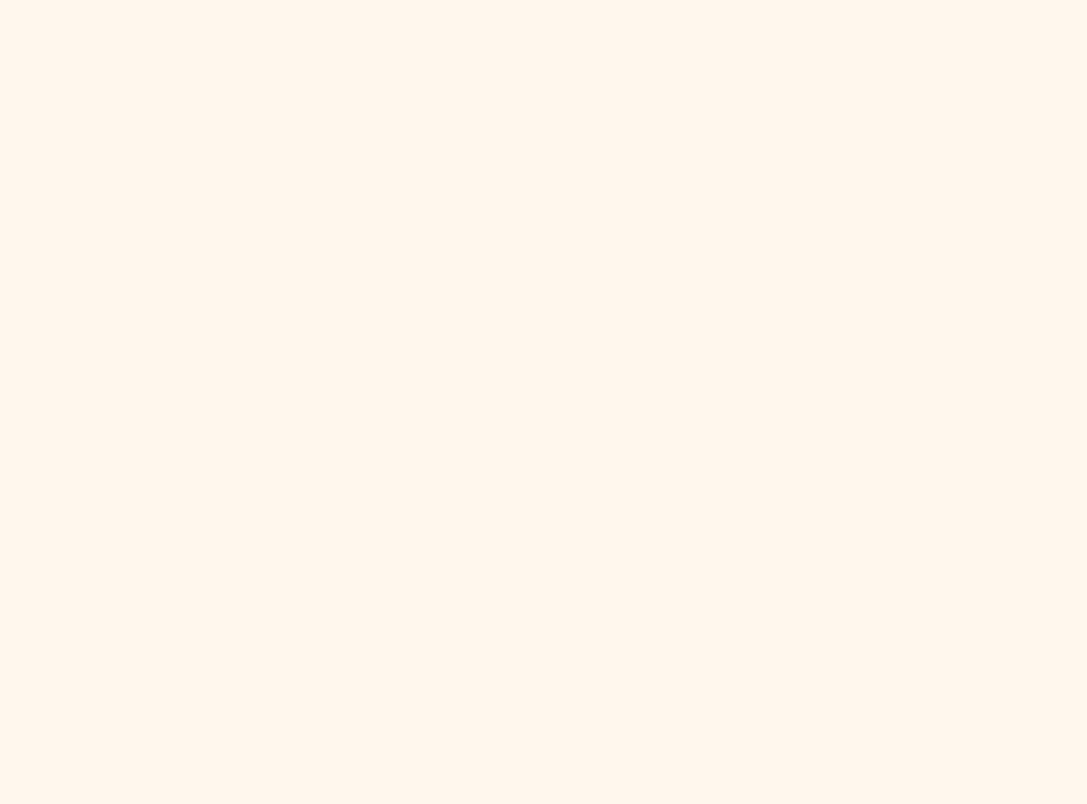
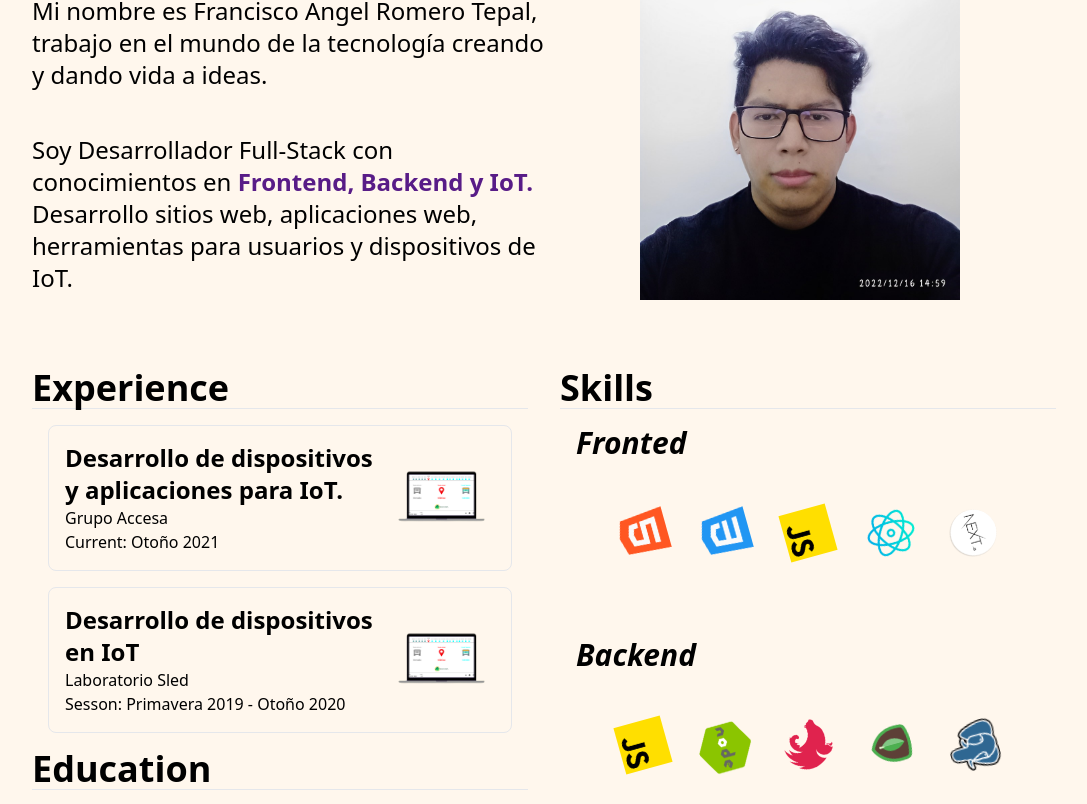
Before and after one commit to FranckRomer/romer-dev_v3, a Next.js app: page / in a window 1280 px wide. Shown: the part 1966-2770 px from the top of the page, without its empty margins (96-1183 px from the left). Before the commit the page ends 1834 px from the top, so only its background shows below. Built offline with nearby package versions, Linux system fonts and the light colour scheme.

Commit message:
about en proceso

```diff
--- a/src/pages/index.tsx
+++ b/src/pages/index.tsx
@@ -33,6 +33,46 @@ export default function Home() {
     { name: 'Domotica', path: '/projects/domotica.png', text: "Page of show devices of the buses", url: "/" },
   ]
 
+  const allSkills = [
+    {
+      name: "Fronted", text: "", skills: [
+        { name: 'Html', path: '/SKILLS/html.png' },
+        { name: 'Css', path: '/SKILLS/css.png' },
+        { name: 'JavaScript', path: '/SKILLS/js.png' },
+        { name: 'React', path: '/SKILLS/react.png' },
+        { name: 'Next js', path: '/SKILLS/nextjs.png' },
+      ]
+    },
+    {
+      name: "Backend", text: "", skills: [
+        { name: 'JavaScript', path: '/SKILLS/js.png' },
+        { name: 'Node js', path: '/SKILLS/nodejs.png' },
+        { name: 'Nest js', path: '/SKILLS/nest.png' },
+        { name: 'Mongo Db', path: '/SKILLS/mongodb.png' },
+        { name: 'Postgres', path: '/SKILLS/postgres.png' },
+      ]
+    },
+    {
+      name: "IoT", text: "", skills: [
+        { name: 'Arduino', path: '/SKILLS/arduino.png' },
+        { name: 'C++', path: '/SKILLS/c++.png' },
+        { name: 'Microchip', path: '/SKILLS/microchip.png' },
+        { name: 'Raspberry', path: '/SKILLS/raspberry.png' },
+      ]
+    },
+    {
+      name: "Other", text: "", skills: [
+        { name: 'Git', path: '/SKILLS/git.png' },
+        { name: 'Linux', path: '/SKILLS/linux.png' },
+        { name: 'Matlab', path: '/SKILLS/matlab.png' },
+        { name: 'Figma', path: '/SKILLS/figma.png' },
+        { name: 'Notion', path: '/SKILLS/notion.png' },
+      ]
+    },
+  ]
+
+
+
   // ?------------------------------
   return (
     <>
@@ -47,13 +87,13 @@ export default function Home() {
       <main className='min-h-screen'>
 
         {/* //?--------------------------------------------------------------- */}
-        <section className=' dark:bg-azul-negro sm:grid grid-cols-2 mt-8   '>
+        <section className='min-h-screen dark:bg-azul-negro sm:grid sm:grid-cols-2 mt-8   '>
 
-          <div className='m-auto px-5 text-center sm:text-start'>
+          <div className='m-auto px-5 text-center md:text-start'>
             <h2 className='text-2xl my-3'>Hi 🖖,</h2>
             <h1 className='text-6xl font-bold '>{"I'm"} <span className='text-red-400'>Franck</span></h1>
             <h3 className='text-3xl my-3 font-semibold text-purple-900 dark:text-purple-500'>{'< Web Developer />'}</h3>
-            <p className='text-gray-700 mb-8 dark:text-white'>
+            <p className='text-gray-700 mb-8 dark:text-white text-xl'>
               Desarrollo de aplicaciones web, algoritmos, bases de datos y automatizacion de dispositivos.
             </p>
             <div className='flex items-center gap-8 justify-center md:justify-start'>
@@ -77,8 +117,8 @@ export default function Home() {
           </div>
 
 
-          <div className=" hidden md:flex md:h-1/2 items-center hover:animate-born my-10 md:my-auto  ">
-            <div className=" grid grid-cols-3  md:w-3/4 mx-auto  md:gap-y-16 " >
+          <div className=" hidden sm:flex md:h-1/2 items-center hover:animate-born my-10 md:my-auto  ">
+            <div className=" grid grid-cols-3 w-4/5 md:w-3/4 mx-auto gap-y-8  md:gap-y-16 " >
               {skills.map((skill, index) => (
                 <div key={index}>
                   <Image
@@ -112,20 +152,19 @@ export default function Home() {
 
         <section id='projects' className='mt-12'>
           <div>
-            <h1 className='text-6xl font-semibold text-center'>Portfolio</h1>
+            <h1 className='text-5xl font-bold text-center'>Portfolio</h1>
           </div>
-          <div className='grid md:grid-cols-2 '>
+          <div className='grid grid-cols-2 '>
             {projects.map((project, index) => (
               <div key={index} className=' relative  w-fit m-auto '>
                 <Image
-                  // Absolute URL
-                  className=' w-80  m-auto hover:opacity-50 peer-hover:opacity-50 transition-all duration-300'
+                  className=' w-48 sm:w-80 lg:w-96  m-auto hover:opacity-50 peer-hover:opacity-50 transition-all duration-300'
                   src={project.path}
                   alt={project.name}
                   width={500}
                   height={500}
                 />
-                <div className='peer absolute  bottom-0  left-0 right-0 opacity-100 peer-hover:opacity-100 hover:opacity-100 m-4 grid transition-all duration-500'>
+                <div className='peer sm:absolute  bottom-0  left-0 right-0 opacity-100 peer-hover:opacity-100 hover:opacity-100 m-4 grid transition-all duration-500'>
                   <p className=''>{project.text}</p>
                   <div className='flex justify-between'>
                     <h1 className='text-3xl'>{project.name}</h1>
@@ -147,90 +186,160 @@ export default function Home() {
           </div>
         </section>
 
-        {/* //?------------- */}
+        {/* //?--------------------------------------------------------------- */}
 
-        <hr className='my-4' />
+        <hr className=' my-8' />
 
         {/* //?------------- */}
 
         <section id='about'>
-          <div>
-            <h1>About</h1>
-            <p>Mi nombre es Francisco Angel Romero Tepal, trabajo en el mundo de la tecnología creando y dando vida a ideas.</p>
-            <p>Soy Desarrollador Full-Stack con conocimientos en Frontend, Backend y IoT. Desarrollo sitios web, aplicaciones web, herramientas para usuarios y dispositivos de IoT.</p>
+          <div className='grid md:grid-cols-2 my-8'>
+            <div className='grid gap-y-8 my-8 mx-4 md:mx-0'>
+              <h1 className='text-5xl font-bold tex'>About</h1>
+              <p className='text-xl md:text-2xl'>Mi nombre es Francisco Angel Romero Tepal, trabajo en el mundo de la tecnología creando y dando vida a ideas.</p>
+              <p className='text-xl md:text-2xl'>Soy Desarrollador Full-Stack con conocimientos en <b className='text-purple-900 dark:text-purple-500 font-semibold'> Frontend, Backend y IoT. </b> Desarrollo sitios web, aplicaciones web, herramientas para usuarios y dispositivos de IoT.</p>
+            </div>
+            <div className='m-auto '>
+              <Image
+                className='peer w-48 sm:w-80 lg:w-96  m-auto hover:opacity-50 peer-hover:opacity-50 transition-all duration-300'
+                src="/mi_foto_pro.jpeg"
+                alt="Imagen de Francisco Angel Romero Tepal"
+                width={500}
+                height={500}
+              />
+              <p className='text-xl text-center mt-2 invisible peer-hover:visible'>Francisco Angel Romero Tepal</p>
+            </div>
           </div>
 
-          <div>
+          <div className='grid md:grid-cols-2 gap-8'>
+            <div className=' mx-4 md:mx-0'>
+
+              <h1 className='text-4xl font-bold'>Experience</h1>
+              <hr />
+              <div className='p-4 m-4 border rounded-lg grid-3-4 '>
+                <div>
+                  <h3 className='text-2xl font-semibold'>Desarrollo de dispositivos y aplicaciones para IoT.</h3>
+                  <p>Grupo Accesa</p>
+                  <p>Current: Otoño 2021</p>
+                </div>
+                <div>
+                  <Image
+                    className='peer w-36 sm:w-48  hover:scale-125 m-auto'
+                    src="/projects/anuncios.png"
+                    alt="Grupo Accesa"
+                    width={500}
+                    height={500}
+                  />
+                </div>
+              </div>
+              <div className='p-4 m-4 border rounded-lg grid-3-4'>
+                <div>
+                  <h3 className='text-2xl font-semibold'>Desarrollo de dispositivos en IoT</h3>
+                  <p>Laboratorio Sled</p>
+                  <p>Sesson: Primavera 2019 - Otoño 2020</p>
+                </div>
+                <div>
+                  <Image
+                    className='peer w-36 sm:w-48  hover:scale-125 m-auto'
+                    src="/projects/anuncios.png"
+                    alt="Grupo Accesa"
+                    width={500}
+                    height={500}
+                  />
+                </div>
+              </div>
+
+              <h1 className='text-4xl font-bold'>Education</h1>
+              <hr />
+              <div className='p-4 m-4 border rounded-lg grid-3-4'>
+                <div>
+                  <h3 className='text-2xl font-semibold'>Platzi</h3>
+                  <p>Grupo Accesa</p>
+                  <p>Current: Otoño 2022</p>
+                </div>
+                <div>
+                  <Image
+                    className='peer w-36 sm:w-48  hover:scale-125 m-auto'
+                    src="/projects/anuncios.png"
+                    alt="Grupo Accesa"
+                    width={500}
+                    height={500}
+                  />
+                </div>
+              </div>
+              <div className='p-4 m-4 border rounded-lg grid-3-4'>
+                <div>
+                  <h3 className='text-2xl font-semibold'>Buap</h3>
+                  <p>Grupo Accesa</p>
+                  <p>Current: Otoño 2015 - Otoño 2020</p>
+                </div>
+                <div>
+                  <Image
+                    className='peer w-36 sm:w-48  hover:scale-125 m-auto'
+                    src="/projects/anuncios.png"
+                    alt="Grupo Accesa"
+                    width={500}
+                    height={500}
+                  />
+                </div>
+              </div>
+
+            </div>
+
+            {/* // */}
             <div>
-              <h1>Experience</h1>
-              <div>
-                <h3></h3>
-                <p></p>
-                <p></p>
-              </div>
-              <div>
-                <h3></h3>
-                <p></p>
-                <p></p>
+              <h1 className='text-4xl font-bold'>Skills</h1>
+              <hr />
+              <div className='grid gap-8 md:grid-cols-1'>
+                {allSkills.map((data, index1) => (
+                  <div key={index1} className='grid gap-y-8 '>
+                    <h1 className='text-3xl font-semibold italic m-4 '>{data.name}</h1>
+                    <div className='grid grid-auto gap-y-8 w-4/5 m-auto'>
+                      {data.skills.map((skill, index) => (
+                        <div key={index}>
+                          <Image
+                            className='peer w-10 sm:w-12 animate-spin-slow hover:animate-none hover:scale-125 m-auto'
+                            src={skill.path}
+                            alt={skill.name}
+                            width={77}
+                            height={77}
+                          />
+                          <p className='text-center mt-2 invisible peer-hover:visible'>{skill.name}</p>
+                        </div>
+                      ))}
+                    </div>
+                  </div>
+                ))}
               </div>
             </div>
 
-            <div>
-              <h1>Skills</h1>
-            </div>
           </div>
+
 
         </section>
 
 
+        {/* //?--------------------------------------------------------------- */}
+
+        <hr className=' my-8' />
+
+        {/* //?------------- */}
+
+
         <section id='about'>
-          <h1>about</h1>
+          <h1>Services</h1>
         </section>
 
+        {/* //?--------------------------------------------------------------- */}
 
+        <hr className=' my-8' />
+
+        {/* //?------------- */}
 
         <section id='contact'>
-          <h1>contact</h1>
+          <h1>Contact</h1>
         </section>
       </main>
-
-
-      {/* <section id='proyects'>
-        <div className="relative">
-          <Image
-            // Absolute URL
-            className='m-auto hover:backdrop-filter'
-            src='/mi_foto_pro.jpeg'
-            alt='User profile picture'
-            width={300}
-            height={300}
-          />
-          <div className="absolute top-0 left-0 right-0 bottom-0 flex flex-col items-center justify-center text-center text-white transition-all duration-300 opacity-0 hover:opacity-100">
-            <h2 className="text-lg font-bold">Título de la imagen</h2>
-            <p className="text-sm">Descripción de la imagen</p>
-          </div>
-        </div>
-      </section> */}
-      {/* <section id='proyects'>
-          <div className="relative">
-            <Image
-              // Absolute URL
-              className='m-auto hover:backdrop-filter'
-              src='/mi_foto_pro.jpeg'
-              alt='User profile picture'
-              width={300}
-              height={300}
-            />
-            <div className="absolute top-0 left-0 right-0 bottom-0 flex flex-col items-center justify-center text-center text-white transition-all duration-300 opacity-0 hover:opacity-100">
-              <h2 className="text-lg font-bold">Título de la imagen</h2>
-              <p className="text-sm">Descripción de la imagen</p>
-            </div>
-          </div>
-        </section> */}
-
-
-
-
 
     </>
   )
--- a/src/styles/globals.css
+++ b/src/styles/globals.css
@@ -22,6 +22,17 @@
   html {
     @apply scroll-smooth;
   }
+}
+
+.grid-auto{
+  display: grid;
+  gap: 1rem;
+  grid-template-columns: repeat(auto-fit, minmax(3rem, 1fr));
+}
+
+.grid-3-4{
+  display: grid;
+  grid-template-columns: 75% 25%;
 }
 
 .animate-spin-slow {
```
